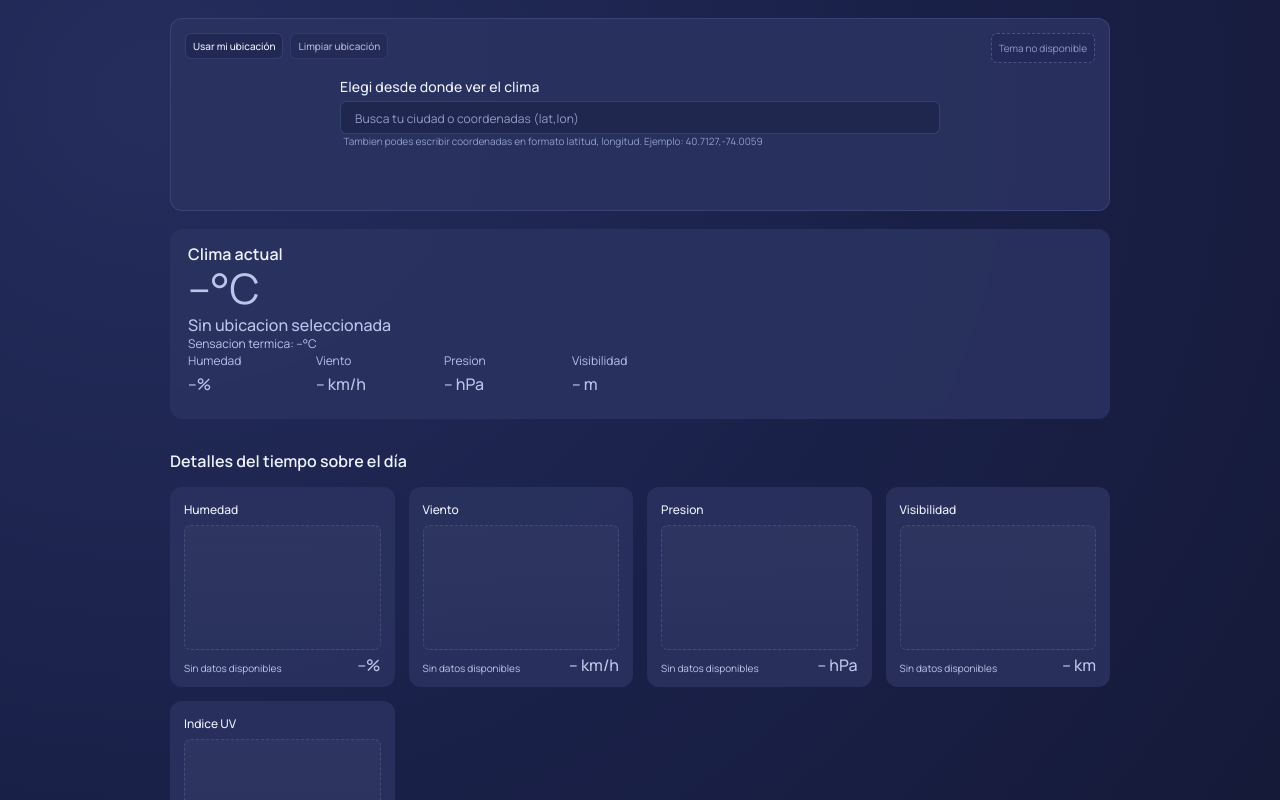
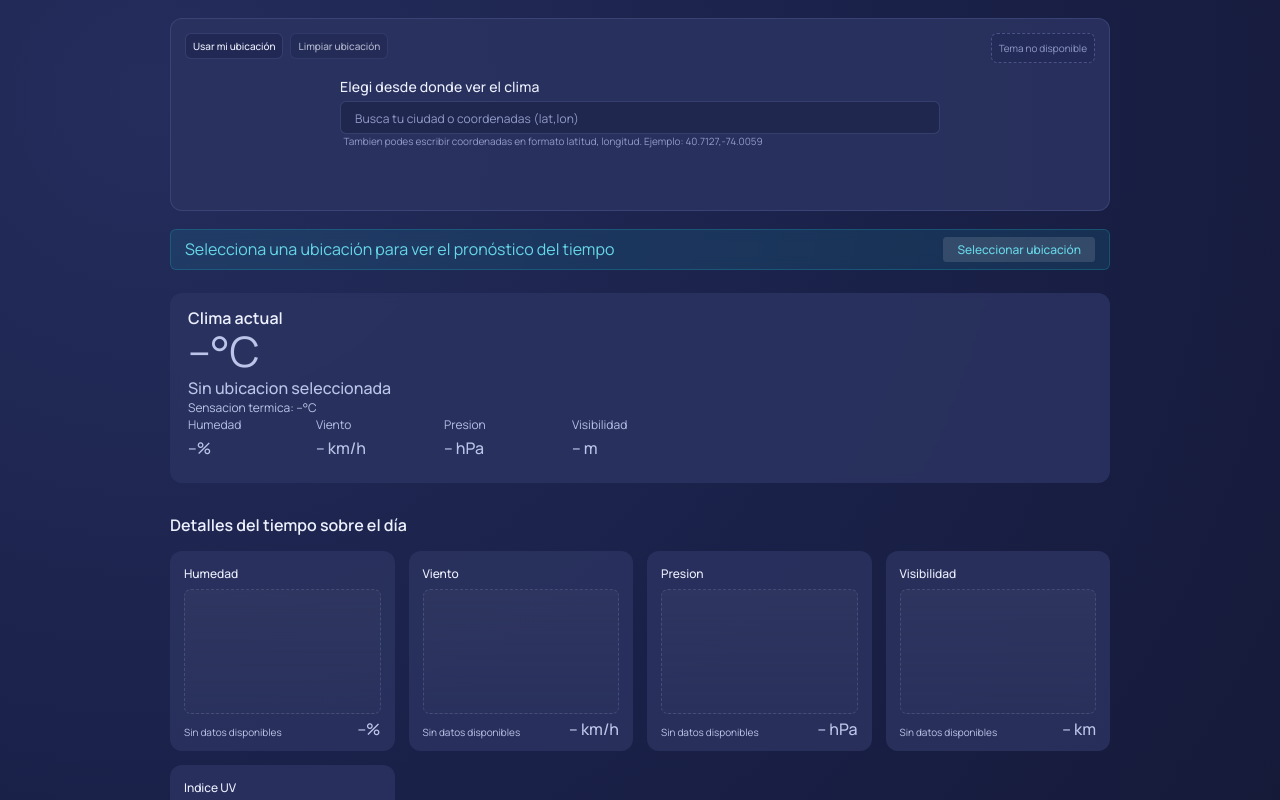
Before and after one commit to IaconoG/landing-weather, a React (Vite) app: page / in a window 1280 px wide. Shown: the top 800 px of the page. Built offline with nearby package versions, Linux system fonts and the light colour scheme.

Commit message:
feat(weather): add global weather banner
- Add banner component and banner hook.

- Integrate banner into the weather page.

```diff
--- /dev/null
+++ b/src/features/location/hooks/useFocusLocationInput.ts
@@ -0,0 +1,18 @@
+import { useCallback } from "react";
+
+const LOCATION_INPUT_ID = "location-search-input";
+
+const useFocusLocationInput = () => {
+  return useCallback(() => {
+    const input = document.getElementById(
+      LOCATION_INPUT_ID,
+    ) as HTMLInputElement | null;
+
+    if (!input) return;
+
+    input.scrollIntoView({ behavior: "smooth", block: "center" });
+    input.focus({ preventScroll: true });
+  }, []);
+};
+
+export default useFocusLocationInput;
--- /dev/null
+++ b/src/hooks/useWeatherGlobalBanner.ts
@@ -0,0 +1,46 @@
+import { useMemo } from "react";
+import { useWeatherStore } from "../store/weather.store";
+import useFocusLocationInput from "../features/location/hooks/useFocusLocationInput";
+
+type WeatherGlobalBannerState =
+  | { type: "info"; message: string; actionLabel: string }
+  | { type: "error"; message: string; actionLabel: string }
+  | null;
+
+const useWeatherGlobalBanner = () => {
+  const latitude = useWeatherStore((state) => state.latitude);
+  const longitude = useWeatherStore((state) => state.longitude);
+
+  const currentError = useWeatherStore((state) => state.current.error);
+  const hourlyError = useWeatherStore((state) => state.hourly.error);
+  const monthlyError = useWeatherStore((state) => state.monthly.error);
+
+  const focusLocationInput = useFocusLocationInput();
+
+  const hasLocation = latitude !== null && longitude !== null;
+  const hasError = Boolean(currentError || hourlyError || monthlyError);
+
+  const bannerState = useMemo<WeatherGlobalBannerState>(() => {
+    if (!hasLocation) {
+      return {
+        type: "info",
+        message: "Selecciona una ubicación para ver el pronóstico del tiempo",
+        actionLabel: "Seleccionar ubicación",
+      };
+    }
+
+    if (hasError) {
+      return {
+        type: "error",
+        message: "Ocurrió un error al obtener el pronóstico del tiempo",
+        actionLabel: "Ir al buscador",
+      };
+    }
+
+    return null;
+  }, [hasLocation, hasError]);
+
+  return { bannerState, onActionClick: focusLocationInput };
+};
+
+export default useWeatherGlobalBanner;
--- a/src/pages/WeatherPage.tsx
+++ b/src/pages/WeatherPage.tsx
@@ -3,6 +3,7 @@ import { useWeatherStore } from "../store/weather.store";
 /* hooks */
 import useWeatherController from "../features/weather/hooks/useWeatherController";
 import useForecastController from "../features/weather/hooks/useForecastController";
+import useWeatherGlobalBanner from "../hooks/useWeatherGlobalBanner";
 /* components */
 import WeatherPageHeader from "../shared/components/WeatherPageHeader";
 import WeatherPageFooter from "../shared/components/WeatherPageFooter";
@@ -14,6 +15,7 @@ import WeatherMonthlySection from "../features/weather/sections/WeatherMonthlySe
 
 /* styles */
 import "./WeatherPage.css";
+import SectionBanner from "../shared/components/SectionBanner/SectionBanner";
 
 const WeatherCurrentMainContainer: React.FC = () => {
   const current = useWeatherStore((state) => state.current);
@@ -68,12 +70,22 @@ const WeatherMonthlyContainer: React.FC = () => {
 const WeatherPage: React.FC = () => {
   useWeatherController();
   useForecastController();
+  const { bannerState, onActionClick } = useWeatherGlobalBanner();
 
   return (
     <div className="weather-page">
       <WeatherPageHeader />
 
       <main className="weather-page__content">
+        {bannerState ? (
+          <SectionBanner
+            type={bannerState.type}
+            message={bannerState.message}
+            actionLabel={bannerState.actionLabel}
+            onActionClick={onActionClick}
+          />
+        ) : null}
+
         <WeatherCurrentMainContainer />
         <WeatherCurrentDetailsContainer />
         <WeatherHourlyContainer />
--- /dev/null
+++ b/src/shared/components/SectionBanner/SectionBanner.css
@@ -0,0 +1,55 @@
+.section-banner {
+  position: sticky;
+  top: var(--spacing-sm);
+  z-index: 20;
+
+  width: 100%;
+  display: flex;
+  align-items: center;
+  justify-content: space-between;
+  gap: var(--spacing-md);
+  padding: var(--spacing-sm) var(--spacing-md);
+  border-radius: var(--border-radius-sm);
+  border: 1px solid transparent;
+  backdrop-filter: blur(6px);
+}
+
+.section-banner__text {
+  font-size: var(--font-size-md);
+  line-height: 1.35;
+}
+
+.section-banner__action {
+  border: 0;
+  border-radius: var(--border-radius-xs);
+  padding: var(--spacing-xs) var(--spacing-md);
+  font-size: var(--font-size-sm);
+  font-weight: var(--font-weight-medium);
+  cursor: pointer;
+  background: rgba(255, 255, 255, 0.12);
+  color: inherit;
+}
+
+.section-banner--info {
+  background: rgba(23, 162, 184, 0.14);
+  border-color: rgba(23, 162, 184, 0.3);
+  color: #67d7e8;
+}
+
+.section-banner--error {
+  background: rgba(220, 53, 69, 0.14);
+  border-color: rgba(220, 53, 69, 0.3);
+  color: #ff9aa8;
+}
+
+.section-banner--warning {
+  background: rgba(255, 193, 7, 0.14);
+  border-color: rgba(255, 193, 7, 0.3);
+  color: #ffe066;
+}
+
+.section-banner--success {
+  background: rgba(40, 167, 69, 0.14);
+  border-color: rgba(40, 167, 69, 0.3);
+  color: #71dd8a;
+}
--- /dev/null
+++ b/src/shared/components/SectionBanner/SectionBanner.tsx
@@ -0,0 +1,37 @@
+import "./SectionBanner.css";
+
+type SectionBannerProps = {
+  type: "error" | "info" | "warning" | "success";
+  message: string;
+  actionLabel?: string;
+  onActionClick?: () => void;
+};
+
+const SectionBanner: React.FC<SectionBannerProps> = ({
+  type,
+  message,
+  actionLabel,
+  onActionClick,
+}) => {
+  return (
+    <div
+      className={`section-banner section-banner--${type}`}
+      role={type === "error" ? "alert" : "status"}
+      aria-live={type === "error" ? "assertive" : "polite"}
+    >
+      <p className="section-banner__text">{message}</p>
+
+      {actionLabel && onActionClick ? (
+        <button
+          type="button"
+          className={`section-banner__action section-banner__action--${type}`}
+          onClick={onActionClick}
+        >
+          {actionLabel}
+        </button>
+      ) : null}
+    </div>
+  );
+};
+
+export default SectionBanner;
```
